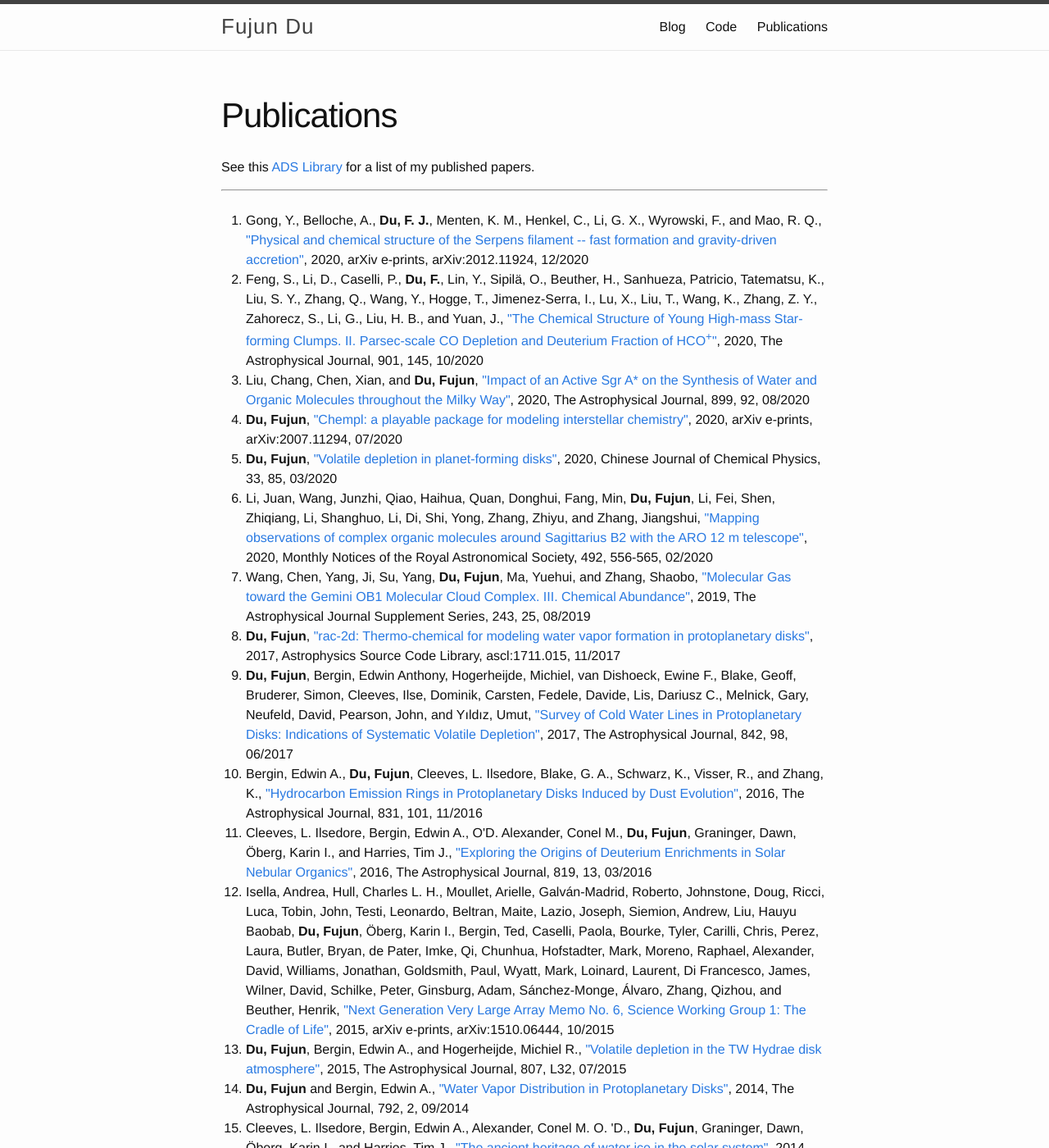
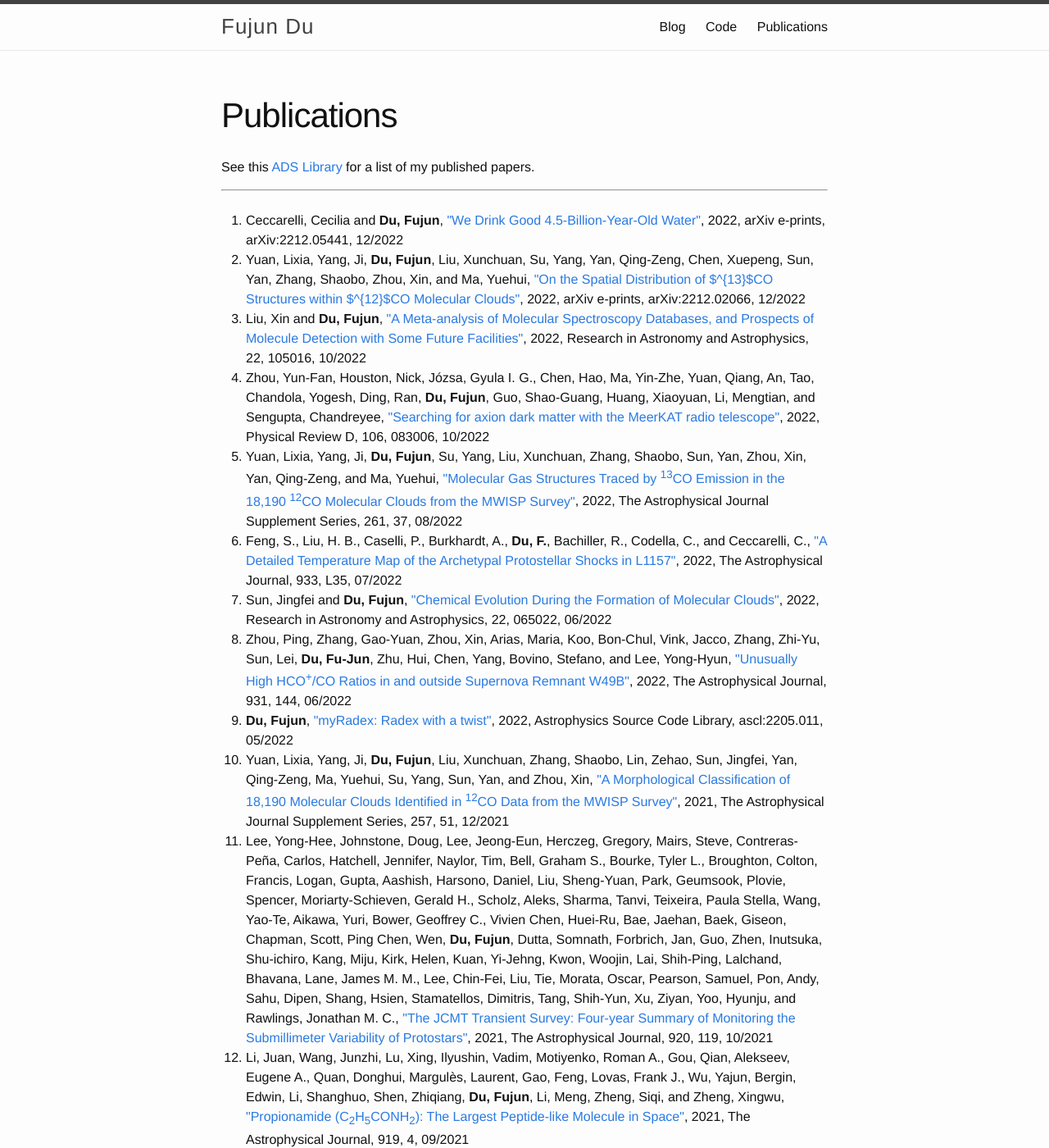
Before and after one commit to fjdu/fjdu.github.io, a Jekyll site: the page built from publications.html, in a window 1280 px wide and 1400 px high. Shown: the whole window at 82% size. Built offline with Jekyll 4.4.1, drawn with Linux system fonts in a browser that asks for light colours; some of the changed text lies outside the part shown.

Commit message:
publications updated

```diff
--- a/publications.html
+++ b/publications.html
@@ -10,10 +10,24 @@ See this <a href="https://ui.adsabs.harvard.edu/public-libraries/TItzdtwKQ2Sxkio
 <br>
 
 <ol>
-<li>Gong, Y., Belloche, A., <b>Du, F. J.</b>, Menten, K. M., Henkel, C., Li, G. X., Wyrowski, F., and Mao, R. Q., <a href=https://ui.adsabs.harvard.edu/abs/2020arXiv201211924G>"Physical and chemical structure of the Serpens filament -- fast formation and gravity-driven accretion"</a>, 2020, arXiv e-prints, arXiv:2012.11924, 12/2020</li>
+
+<li>Ceccarelli, Cecilia and <b>Du, Fujun</b>, <a href=https://ui.adsabs.harvard.edu/abs/2022arXiv221205441C>"We Drink Good 4.5-Billion-Year-Old Water"</a>, 2022, arXiv e-prints, arXiv:2212.05441, 12/2022</li>
+<li>Yuan, Lixia, Yang, Ji, <b>Du, Fujun</b>, Liu, Xunchuan, Su, Yang, Yan, Qing-Zeng, Chen, Xuepeng, Sun, Yan, Zhang, Shaobo, Zhou, Xin, and Ma, Yuehui, <a href=https://ui.adsabs.harvard.edu/abs/2022arXiv221202066Y>"On the Spatial Distribution of $^{13}$CO Structures within $^{12}$CO Molecular Clouds"</a>, 2022, arXiv e-prints, arXiv:2212.02066, 12/2022</li>
+<li>Liu, Xin and <b>Du, Fujun</b>, <a href=https://ui.adsabs.harvard.edu/abs/2022RAA....22j5016L>"A Meta-analysis of Molecular Spectroscopy Databases, and Prospects of Molecule Detection with Some Future Facilities"</a>, 2022, Research in Astronomy and Astrophysics, 22, 105016, 10/2022</li>
+<li>Zhou, Yun-Fan, Houston, Nick, Józsa, Gyula I. G., Chen, Hao, Ma, Yin-Zhe, Yuan, Qiang, An, Tao, Chandola, Yogesh, Ding, Ran, <b>Du, Fujun</b>, Guo, Shao-Guang, Huang, Xiaoyuan, Li, Mengtian, and Sengupta, Chandreyee, <a href=https://ui.adsabs.harvard.edu/abs/2022PhRvD.106h3006Z>"Searching for axion dark matter with the MeerKAT radio telescope"</a>, 2022, Physical Review D, 106, 083006, 10/2022</li>
+<li>Yuan, Lixia, Yang, Ji, <b>Du, Fujun</b>, Su, Yang, Liu, Xunchuan, Zhang, Shaobo, Sun, Yan, Zhou, Xin, Yan, Qing-Zeng, and Ma, Yuehui, <a href=https://ui.adsabs.harvard.edu/abs/2022ApJS..261...37Y>"Molecular Gas Structures Traced by <SUP>13</SUP>CO Emission in the 18,190 <SUP>12</SUP>CO Molecular Clouds from the MWISP Survey"</a>, 2022, The Astrophysical Journal Supplement Series, 261, 37, 08/2022</li>
+<li>Feng, S., Liu, H. B., Caselli, P., Burkhardt, A., <b>Du, F.</b>, Bachiller, R., Codella, C., and Ceccarelli, C., <a href=https://ui.adsabs.harvard.edu/abs/2022ApJ...933L..35F>"A Detailed Temperature Map of the Archetypal Protostellar Shocks in L1157"</a>, 2022, The Astrophysical Journal, 933, L35, 07/2022</li>
+<li>Sun, Jingfei and <b>Du, Fujun</b>, <a href=https://ui.adsabs.harvard.edu/abs/2022RAA....22f5022S>"Chemical Evolution During the Formation of Molecular Clouds"</a>, 2022, Research in Astronomy and Astrophysics, 22, 065022, 06/2022</li>
+<li>Zhou, Ping, Zhang, Gao-Yuan, Zhou, Xin, Arias, Maria, Koo, Bon-Chul, Vink, Jacco, Zhang, Zhi-Yu, Sun, Lei, <b>Du, Fu-Jun</b>, Zhu, Hui, Chen, Yang, Bovino, Stefano, and Lee, Yong-Hyun, <a href=https://ui.adsabs.harvard.edu/abs/2022ApJ...931..144Z>"Unusually High HCO<SUP>+</SUP>/CO Ratios in and outside Supernova Remnant W49B"</a>, 2022, The Astrophysical Journal, 931, 144, 06/2022</li>
+<li><b>Du, Fujun</b>, <a href=https://ui.adsabs.harvard.edu/abs/2022ascl.soft05011D>"myRadex: Radex with a twist"</a>, 2022, Astrophysics Source Code Library, ascl:2205.011, 05/2022</li>
+<li>Yuan, Lixia, Yang, Ji, <b>Du, Fujun</b>, Liu, Xunchuan, Zhang, Shaobo, Lin, Zehao, Sun, Jingfei, Yan, Qing-Zeng, Ma, Yuehui, Su, Yang, Sun, Yan, and Zhou, Xin, <a href=https://ui.adsabs.harvard.edu/abs/2021ApJS..257...51Y>"A Morphological Classification of 18,190 Molecular Clouds Identified in <SUP>12</SUP>CO Data from the MWISP Survey"</a>, 2021, The Astrophysical Journal Supplement Series, 257, 51, 12/2021</li>
+<li>Lee, Yong-Hee, Johnstone, Doug, Lee, Jeong-Eun, Herczeg, Gregory, Mairs, Steve, Contreras-Peña, Carlos, Hatchell, Jennifer, Naylor, Tim, Bell, Graham S., Bourke, Tyler L., Broughton, Colton, Francis, Logan, Gupta, Aashish, Harsono, Daniel, Liu, Sheng-Yuan, Park, Geumsook, Plovie, Spencer, Moriarty-Schieven, Gerald H., Scholz, Aleks, Sharma, Tanvi, Teixeira, Paula Stella, Wang, Yao-Te, Aikawa, Yuri, Bower, Geoffrey C., Vivien Chen, Huei-Ru, Bae, Jaehan, Baek, Giseon, Chapman, Scott, Ping Chen, Wen, <b>Du, Fujun</b>, Dutta, Somnath, Forbrich, Jan, Guo, Zhen, Inutsuka, Shu-ichiro, Kang, Miju, Kirk, Helen, Kuan, Yi-Jehng, Kwon, Woojin, Lai, Shih-Ping, Lalchand, Bhavana, Lane, James M. M., Lee, Chin-Fei, Liu, Tie, Morata, Oscar, Pearson, Samuel, Pon, Andy, Sahu, Dipen, Shang, Hsien, Stamatellos, Dimitris, Tang, Shih-Yun, Xu, Ziyan, Yoo, Hyunju, and Rawlings, Jonathan M. C., <a href=https://ui.adsabs.harvard.edu/abs/2021ApJ...920..119L>"The JCMT Transient Survey: Four-year Summary of Monitoring the Submillimeter Variability of Protostars"</a>, 2021, The Astrophysical Journal, 920, 119, 10/2021</li>
+<li>Li, Juan, Wang, Junzhi, Lu, Xing, Ilyushin, Vadim, Motiyenko, Roman A., Gou, Qian, Alekseev, Eugene A., Quan, Donghui, Margulès, Laurent, Gao, Feng, Lovas, Frank J., Wu, Yajun, Bergin, Edwin, Li, Shanghuo, Shen, Zhiqiang, <b>Du, Fujun</b>, Li, Meng, Zheng, Siqi, and Zheng, Xingwu, <a href=https://ui.adsabs.harvard.edu/abs/2021ApJ...919....4L>"Propionamide (C<SUB>2</SUB>H<SUB>5</SUB>CONH<SUB>2</SUB>): The Largest Peptide-like Molecule in Space"</a>, 2021, The Astrophysical Journal, 919, 4, 09/2021</li>
+<li><b>Du, Fujun</b>, <a href=https://ui.adsabs.harvard.edu/abs/2021RAA....21...77D>"Chempl: a playable package for modeling interstellar chemistry"</a>, 2021, Research in Astronomy and Astrophysics, 21, 077, 04/2021</li>
+<li>Wang, Yao, <b>Du, Fujun</b>, Semenov, Dmitry, Wang, Hongchi, and Li, Juan, <a href=https://ui.adsabs.harvard.edu/abs/2021A&A...648A..72W>"Chemical modeling of the complex organic molecules in the extended region around Sagittarius B2"</a>, 2021, Astronomy and Astrophysics, 648, A72, 04/2021</li>
+<li>Gong, Y., Belloche, A., <b>Du, F. J.</b>, Menten, K. M., Henkel, C., Li, G. X., Wyrowski, F., and Mao, R. Q., <a href=https://ui.adsabs.harvard.edu/abs/2021A&A...646A.170G>"Physical and chemical structure of the Serpens filament: Fast formation and gravity-driven accretion"</a>, 2021, Astronomy and Astrophysics, 646, A170, 02/2021</li>
 <li>Feng, S., Li, D., Caselli, P., <b>Du, F.</b>, Lin, Y., Sipilä, O., Beuther, H., Sanhueza, Patricio, Tatematsu, K., Liu, S. Y., Zhang, Q., Wang, Y., Hogge, T., Jimenez-Serra, I., Lu, X., Liu, T., Wang, K., Zhang, Z. Y., Zahorecz, S., Li, G., Liu, H. B., and Yuan, J., <a href=https://ui.adsabs.harvard.edu/abs/2020ApJ...901..145F>"The Chemical Structure of Young High-mass Star-forming Clumps. II. Parsec-scale CO Depletion and Deuterium Fraction of HCO<SUP>+</SUP>"</a>, 2020, The Astrophysical Journal, 901, 145, 10/2020</li>
 <li>Liu, Chang, Chen, Xian, and <b>Du, Fujun</b>, <a href=https://ui.adsabs.harvard.edu/abs/2020ApJ...899...92L>"Impact of an Active Sgr A* on the Synthesis of Water and Organic Molecules throughout the Milky Way"</a>, 2020, The Astrophysical Journal, 899, 92, 08/2020</li>
-<li><b>Du, Fujun</b>, <a href=https://ui.adsabs.harvard.edu/abs/2020arXiv200711294D>"Chempl: a playable package for modeling interstellar chemistry"</a>, 2020, arXiv e-prints, arXiv:2007.11294, 07/2020</li>
 <li><b>Du, Fujun</b>, <a href=https://ui.adsabs.harvard.edu/abs/2020ChJCP..33...85D>"Volatile depletion in planet-forming disks"</a>, 2020, Chinese Journal of Chemical Physics, 33, 85, 03/2020</li>
 <li>Li, Juan, Wang, Junzhi, Qiao, Haihua, Quan, Donghui, Fang, Min, <b>Du, Fujun</b>, Li, Fei, Shen, Zhiqiang, Li, Shanghuo, Li, Di, Shi, Yong, Zhang, Zhiyu, and Zhang, Jiangshui, <a href=https://ui.adsabs.harvard.edu/abs/2020MNRAS.492..556L>"Mapping observations of complex organic molecules around Sagittarius B2 with the ARO 12 m telescope"</a>, 2020, Monthly Notices of the Royal Astronomical Society, 492, 556-565, 02/2020</li>
 <li>Wang, Chen, Yang, Ji, Su, Yang, <b>Du, Fujun</b>, Ma, Yuehui, and Zhang, Shaobo, <a href=https://ui.adsabs.harvard.edu/abs/2019ApJS..243...25W>"Molecular Gas toward the Gemini OB1 Molecular Cloud Complex. III. Chemical Abundance"</a>, 2019, The Astrophysical Journal Supplement Series, 243, 25, 08/2019</li>
@@ -23,8 +37,8 @@ See this <a href="https://ui.adsabs.harvard.edu/public-libraries/TItzdtwKQ2Sxkio
 <li>Cleeves, L. Ilsedore, Bergin, Edwin A., O'D. Alexander, Conel M., <b>Du, Fujun</b>, Graninger, Dawn, Öberg, Karin I., and Harries, Tim J., <a href=https://ui.adsabs.harvard.edu/abs/2016ApJ...819...13C>"Exploring the Origins of Deuterium Enrichments in Solar Nebular Organics"</a>, 2016, The Astrophysical Journal, 819, 13, 03/2016</li>
 <li>Isella, Andrea, Hull, Charles L. H., Moullet, Arielle, Galván-Madrid, Roberto, Johnstone, Doug, Ricci, Luca, Tobin, John, Testi, Leonardo, Beltran, Maite, Lazio, Joseph, Siemion, Andrew, Liu, Hauyu Baobab, <b>Du, Fujun</b>, Öberg, Karin I., Bergin, Ted, Caselli, Paola, Bourke, Tyler, Carilli, Chris, Perez, Laura, Butler, Bryan, de Pater, Imke, Qi, Chunhua, Hofstadter, Mark, Moreno, Raphael, Alexander, David, Williams, Jonathan, Goldsmith, Paul, Wyatt, Mark, Loinard, Laurent, Di Francesco, James, Wilner, David, Schilke, Peter, Ginsburg, Adam, Sánchez-Monge, Álvaro, Zhang, Qizhou, and Beuther, Henrik, <a href=https://ui.adsabs.harvard.edu/abs/2015arXiv151006444I>"Next Generation Very Large Array Memo No. 6, Science Working Group 1: The Cradle of Life"</a>, 2015, arXiv e-prints, arXiv:1510.06444, 10/2015</li>
 <li><b>Du, Fujun</b>, Bergin, Edwin A., and Hogerheijde, Michiel R., <a href=https://ui.adsabs.harvard.edu/abs/2015ApJ...807L..32D>"Volatile depletion in the TW Hydrae disk atmosphere"</a>, 2015, The Astrophysical Journal, 807, L32, 07/2015</li>
+<li>Cleeves, L. Ilsedore, Bergin, Edwin A., Alexander, Conel M. O. 'D., <b>Du, Fujun</b>, Graninger, Dawn, Öberg, Karin I., and Harries, Tim J., <a href=https://ui.adsabs.harvard.edu/abs/2014Sci...345.1590C>"The ancient heritage of water ice in the solar system"</a>, 2014, Science, 345, 1590-1593, 09/2014</li>
 <li><b>Du, Fujun</b> and Bergin, Edwin A., <a href=https://ui.adsabs.harvard.edu/abs/2014ApJ...792....2D>"Water Vapor Distribution in Protoplanetary Disks"</a>, 2014, The Astrophysical Journal, 792, 2, 09/2014</li>
-<li>Cleeves, L. Ilsedore, Bergin, Edwin A., Alexander, Conel M. O. 'D., <b>Du, Fujun</b>, Graninger, Dawn, Öberg, Karin I., and Harries, Tim J., <a href=https://ui.adsabs.harvard.edu/abs/2014Sci...345.1590C>"The ancient heritage of water ice in the solar system"</a>, 2014, Science, 345, 1590-1593, 09/2014</li>
 <li><b>Du, F.</b>, Parise, B., and Bergman, P., <a href=https://ui.adsabs.harvard.edu/abs/2012A&A...544C...4D>"Production of interstellar hydrogen peroxide (H<SUB>2</SUB>O<SUB>2</SUB>) on the surface of dust grains (Corrigendum)"</a>, 2012, Astronomy and Astrophysics, 544, C4, 08/2012</li>
 <li>Parise, B., <b>Du, F.</b>, Liu, F. -C., Belloche, A., Wiesemeyer, H., Güsten, R., Menten, K. M., Hübers, H. -W., and Klein, B., <a href=https://ui.adsabs.harvard.edu/abs/2012A&A...542L...5P>"Detection of OD towards the low-mass protostar IRAS 16293-2422"</a>, 2012, Astronomy and Astrophysics, 542, L5, 06/2012</li>
 <li>Parise, B., Bergman, P., and <b>Du, F.</b>, <a href=https://ui.adsabs.harvard.edu/abs/2012A&A...541L..11P>"Detection of the hydroperoxyl radical HO<SUB>2</SUB> toward ρ Ophiuchi A. Additional constraints on the water chemical network"</a>, 2012, Astronomy and Astrophysics, 541, L11, 05/2012</li>
@@ -34,6 +48,7 @@ See this <a href="https://ui.adsabs.harvard.edu/public-libraries/TItzdtwKQ2Sxkio
 <li>Parise, B., Belloche, A., <b>Du, F.</b>, Güsten, R., and Menten, K. M., <a href=https://ui.adsabs.harvard.edu/abs/2011A&A...528C...2P>"Extended emission of D<SUB>2</SUB>H<SUP>+</SUP> in a prestellar core (Corrigendum)"</a>, 2011, Astronomy and Astrophysics, 528, C2, 04/2011</li>
 <li>Parise, B., Belloche, A., <b>Du, F.</b>, Güsten, R., and Menten, K. M., <a href=https://ui.adsabs.harvard.edu/abs/2011A&A...526A..31P>"Extended emission of D<SUB>2</SUB>H<SUP>+</SUP> in a prestellar core"</a>, 2011, Astronomy and Astrophysics, 526, A31, 02/2011</li>
 <li><b>Du, Fujun</b> and Yang, Ji, <a href=https://ui.adsabs.harvard.edu/abs/2008ApJ...686..384D>"A<SUP>12</SUP>CO,<SUP>13</SUP>CO, and C<SUP>18</SUP>O Survey of Infrared Dark Clouds"</a>, 2008, The Astrophysical Journal, 686, 384-398, 10/2008</li>
+
 </ol>
 
 <!-- <li>%A, <a href=%u>"%T"</a>, %Y, %J, %V, %pp, %D</li> -->
```
